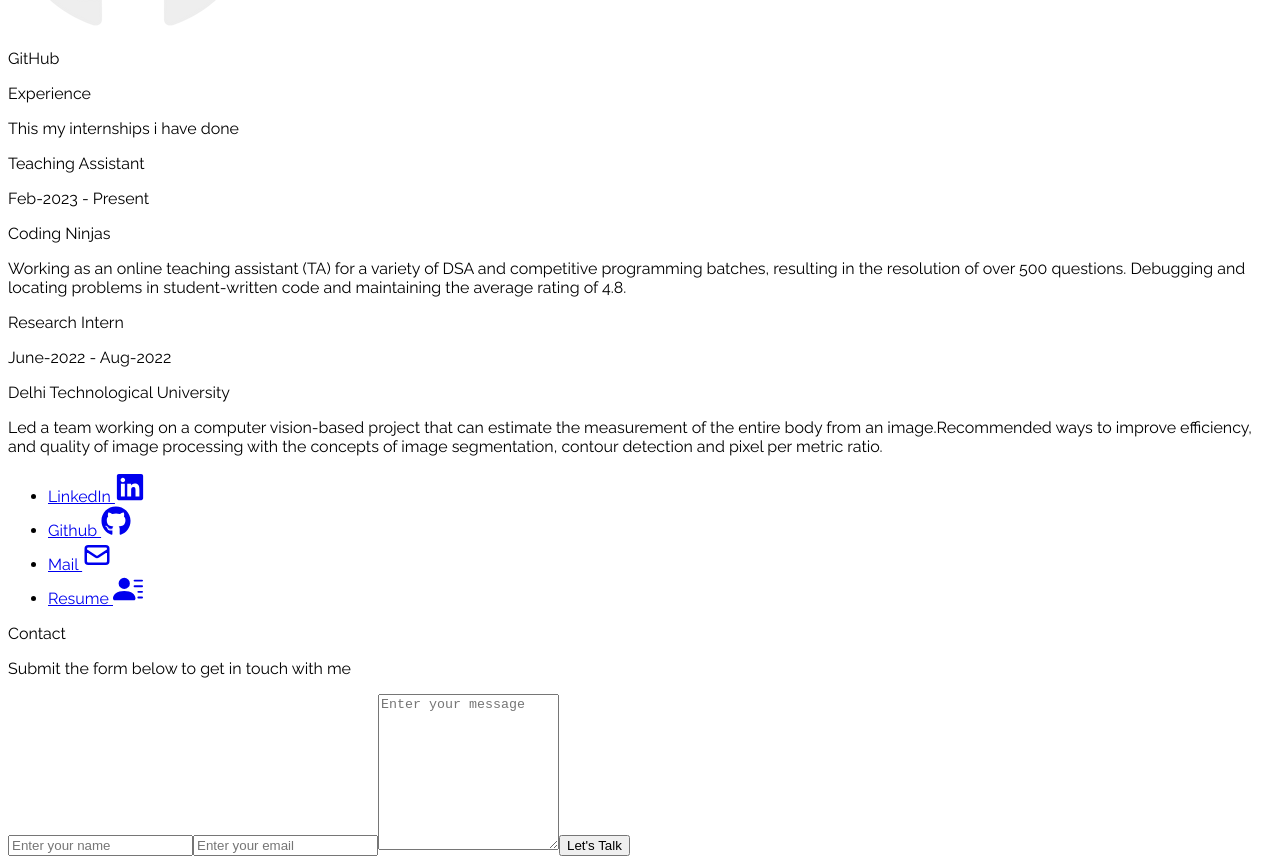
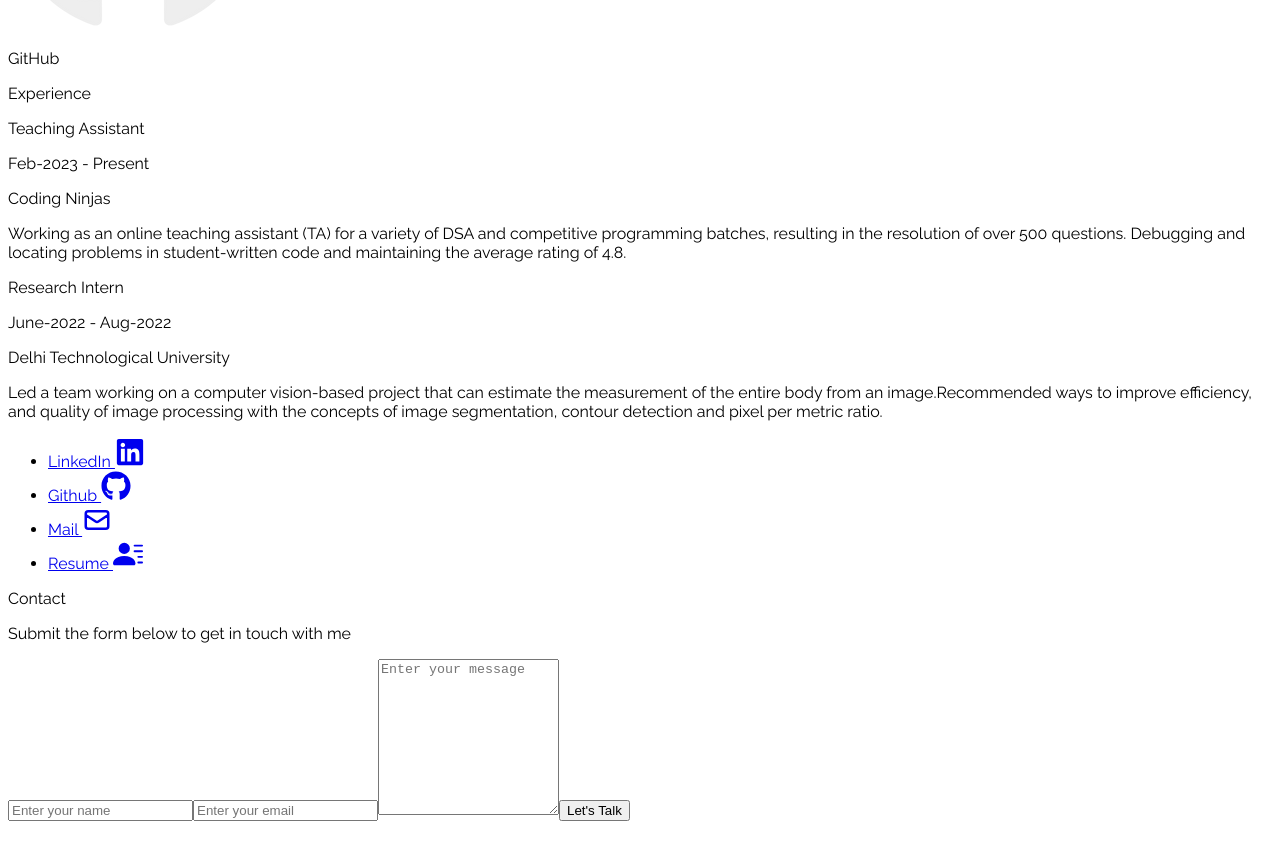
Before and after one commit to YashKumarYK/MyPortfolio, a React (Create React App) app: page / in a window 1280 px wide. Shown: the part 9569-10433 px from the top of the page. After the commit the page ends 10398 px from the top, so only its background shows below. Built offline with nearby package versions, Linux system fonts and the light colour scheme.

Commit message:
removed the extra line

```diff
--- a/src/components/Experience.js
+++ b/src/components/Experience.js
@@ -26,7 +26,7 @@ const Experience = () => {
         <div className='max-w-screen-lg mx-auto  flex flex-col justify-center w-full h-full text-white'>
             <div className='my-20 pt-2'>
                 <p className='text-4xl font-bold border-b-4 border-gray-500  p-2 mx-2 inline'>Experience</p>
-                <p className='py-6 pl-5'>This my internships i have done</p>
+                {/* <p className='py-6 pl-5'>This my internships i have done</p> */}
             </div>
             <div className='grid sm:grid-cols-1 md:grid-cols-2 gap-8 pb-4 text-center px-8 sm:px-0 '>
                 {/* card */}
```
